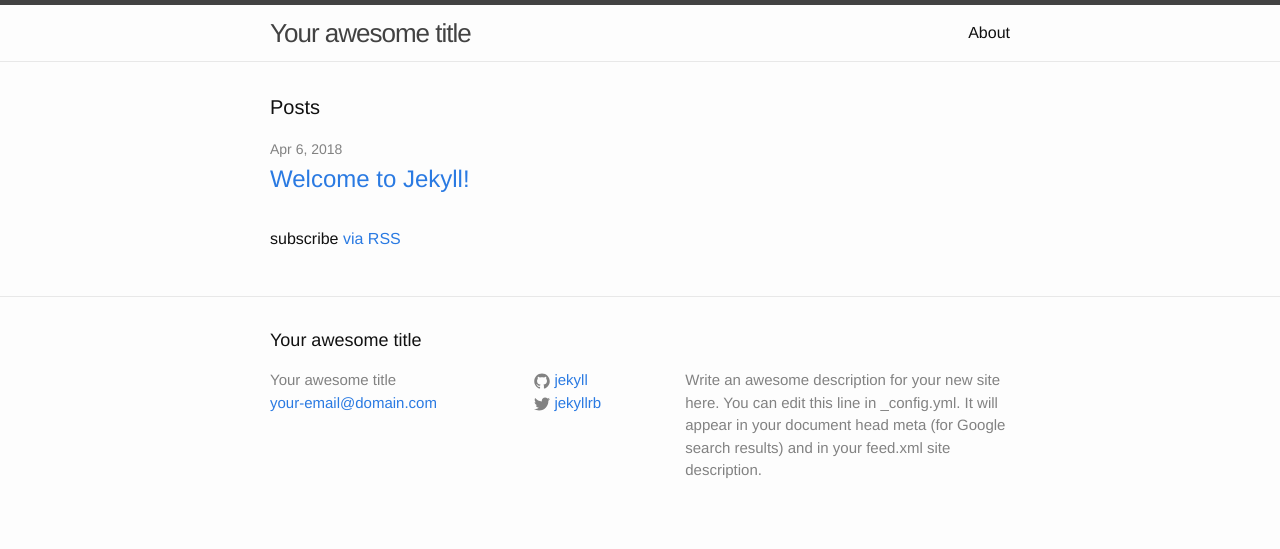
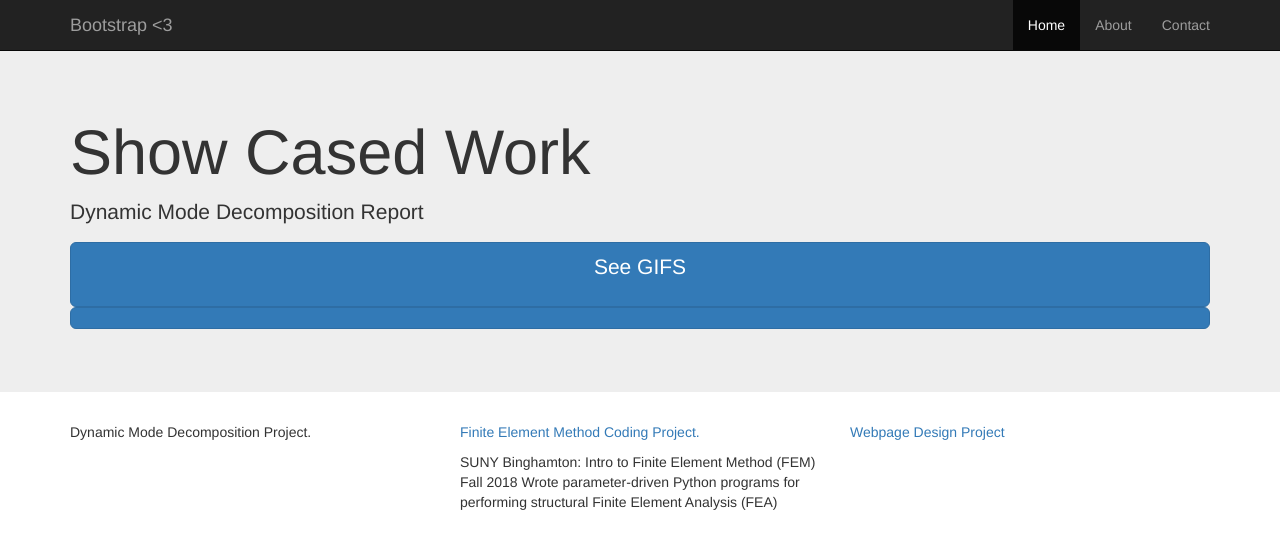
Before and after one commit to jdherman94/jdherman94.github.io, a Jekyll site: the page index.html, which Jekyll copies as it is, in a window 1280 px wide. Shown: the top 549 px of the page. Built offline with Jekyll 4.4.1, drawn with Linux system fonts in a browser that asks for light colours; nearby versions of some CDN libraries; library files that are not in the unit come from our copies.

Commit message:
Add files via upload

```diff
--- a/index.html
+++ b/index.html
@@ -1,23 +1,78 @@
----
-layout: default
----
+<!DOCTYPE html>
+<html>
+  <head>
+    <title>Bootstrap Template</title>
+    <meta name="viewport" content="width=device-width, initial-scale=1.0">
+    <link href="bootstrap-4.4.1/dist/css/bootstrap.min.css" rel="stylesheet" media="screen">
+    <style>
+      body {padding-top: 50px;}
+    </style>
+    <!-- HTML5 shim and Respond.js IE8 support of HTML5 elements and media queries -->
+    <!--[if lt IE 9]>
+      <script src="../../assets/js/html5shiv.js"></script>
+      <script src="../../assets/js/respond.min.js"></script>
+    <![endif]-->
+    <!--https://realpython.com/getting-started-with-bootstrap-3/-->
+  </head>
+    <!---------------------------------------------------------------->
+    <script src="bootstrap-4.4.1/dist/js/jquery.js"></script>
+    <script src="bootstrap-4.4.1/dist/js/bootstrap.min.js"></script>
+    <!----------------------------------------------------------------->
+  <body>
+    <!---------------------------------------------------------------------------->
+    <div class="navbar navbar-inverse navbar-fixed-top">
 
-<div class="home">
+      <div class="container">
+        <!----------------------------------------------------------------------------------->
+        <div class="navbar-header">
 
-  <h1 class="page-heading">Posts</h1>
+          <button type="button" class="navbar-toggle" data-toggle="collapse" data-target=".navbar-collapse">
+            <span class="icon-bar"></span>
+            <span class="icon-bar"></span>
+            <span class="icon-bar"></span>
+          </button>
 
-  <ul class="post-list">
-    {% for post in site.posts %}
-      <li>
-        <span class="post-meta">{{ post.date | date: "%b %-d, %Y" }}</span>
+          <a class="navbar-brand" href="#">Bootstrap <3</a>
+        </div>
+        <!---------------------------------------------------------------------->
+        <div class="collapse navbar-collapse">
+          <ul class="nav navbar-nav navbar-right">
+            <li class="active"><a href="#">Home</a></li>
+            <li><a href="#about">About</a></li>
+            <li><a href="#contact">Contact</a></li>
+          </ul>
+        </div><!--/.nav-collapse -->
+        <!---------------------------------------------------------------------->
+      </div>
+      <!---------------------------------------------------------------------------->
+    </div>
+    <!---------------------------------------------------------------------------->
+      <div class="jumbotron">
 
-        <h2>
-          <a class="post-link" href="{{ post.url | prepend: site.baseurl }}">{{ post.title }}</a>
-        </h2>
-      </li>
-    {% endfor %}
-  </ul>
+        <div class="container">
+          <h1>Show Cased Work</h1>
+          <p class="lead">Dynamic Mode Decomposition Report</p>
+          <a class="btn btn-primary btn-lg btn-block" href='DMD.html'><p>See GIFS<p></a>
+        </div>
 
-  <p class="rss-subscribe">subscribe <a href="{{ "/feed.xml" | prepend: site.baseurl }}">via RSS</a></p>
+      </div>
+      <!---------------------------------------------------------------------------->
+      <div class="container">
+        <div class="row">
+          <div class="col-md-4">
+            <p>Dynamic Mode Decomposition Project.</p>
+          </div>
+          <div class="col-md-4">
+            <p><a href='FEM.html'> Finite Element Method Coding Project.</a><p>
+            <p> SUNY Binghamton: Intro to Finite Element Method (FEM) Fall 2018
+Wrote parameter-driven Python programs for performing structural Finite Element Analysis (FEA)</p>
+          </div>
 
-</div>
+          <div class="col-md-4">
+            <p><a href='WebDesign.html'>Webpage Design Project</a></p>
+          </div>
+
+        </div>
+      </div>
+  </body>
+</html>
```
Also changed, not shown: WebDesign.html (added, +62 -0 lines).
